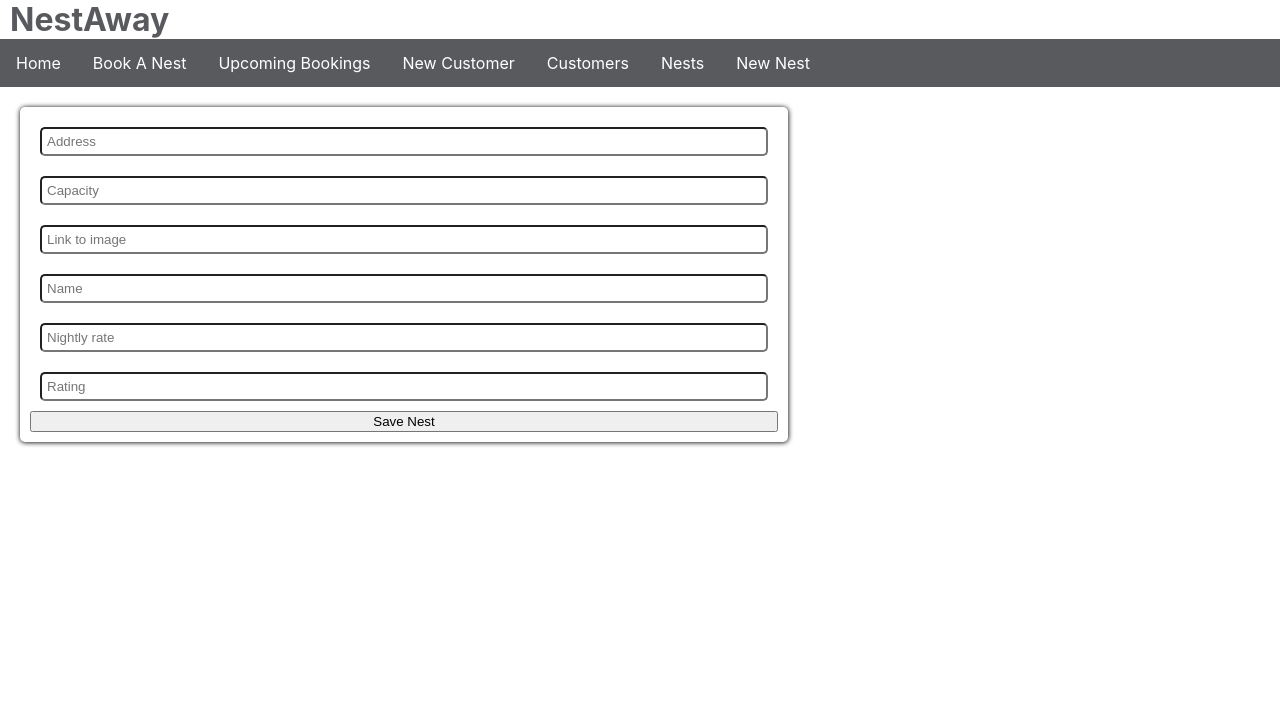
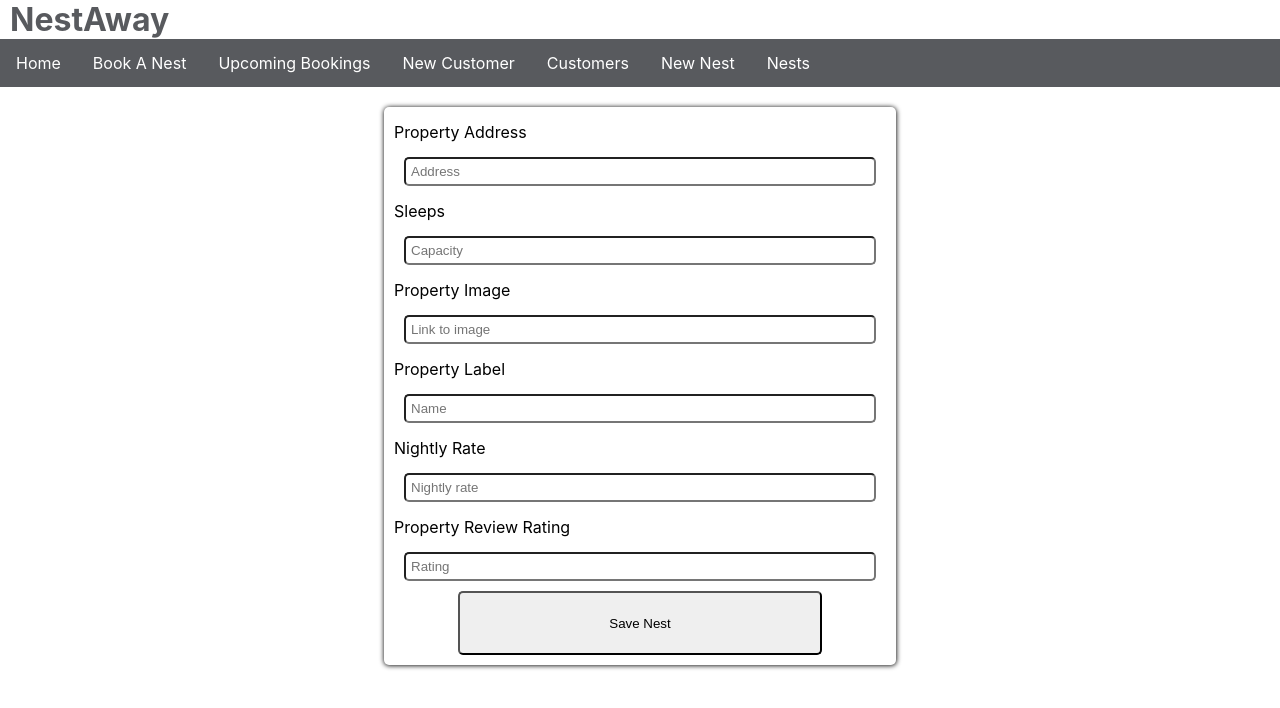
Before and after one commit to BornaMaticic/NestAway, a React (Create React App) app in the folder frontend/: page /propertyform in a window 1280 px wide. Shown: the top 708 px of the page. Built offline with nearby package versions, Linux system fonts and the light colour scheme; no server answers.

Commit message:
added css style and centering to new property

```diff
--- a/frontend/src/App.css
+++ b/frontend/src/App.css
@@ -27,7 +27,7 @@
   width: 10vw;
 }
 
-.booking-form-container{
+.form-container{
    display: flex;
    align-items: center;
    justify-content: center;
@@ -136,7 +136,7 @@
   background-color: #acacac;
 }
 
-#customer-form-submit{
+.form-submit{
   outline: none;
   border-radius: 5px;
   cursor: pointer;
@@ -145,7 +145,7 @@
   height: 5vw;
 }
 
-#customer-form-submit:hover{
+.form-submit:hover{
   background-color: #acacac;
 }
 
--- a/frontend/src/components/BookingForm.js
+++ b/frontend/src/components/BookingForm.js
@@ -65,7 +65,7 @@
   render() {
     return (
 
-      <div className="booking-form-container">
+      <div className="form-container">
 
       <form onSubmit={this.handleCriteriaSubmit}>
 
--- a/frontend/src/components/CustomerForm.js
+++ b/frontend/src/components/CustomerForm.js
@@ -23,7 +23,7 @@
 
   render(){
     return(
-      <div className="booking-form-container">
+      <div className="form-container">
 
       <form onSubmit={this.prepareCustomerToPost}>
 
@@ -33,7 +33,7 @@
         <label for="lastName">Last Name</label>
         <input type="text" placeholder="Last Name" name="lastName"/>
 
-        <button id="customer-form-submit" type="submit">Save Customer</button>
+        <button className="form-submit" type="submit">Save Customer</button>
       </form>
 
       </div>
--- a/frontend/src/components/NavBar.js
+++ b/frontend/src/components/NavBar.js
@@ -29,12 +29,13 @@
         </li>
 
         <li>
+          <Link to="/propertyform">New Nest</Link>
+        </li>
+
+        <li>
           <Link to="/properties">Nests</Link>
         </li>
 
-        <li>
-          <Link to="/propertyform">New Nest</Link>
-        </li>
 
       </ul>
       </>
--- a/frontend/src/components/PropertyForm.js
+++ b/frontend/src/components/PropertyForm.js
@@ -18,15 +18,32 @@
   }
 
   return(
+    <div className="form-container">
+
     <form onSubmit={preparePropertyToPost}>
+
+      <label for="address">Property Address</label>
       <input type="text" placeholder="Address" name="address"/>
+
+      <label for="capacity">Sleeps</label>
       <input type="text" placeholder="Capacity" name="capacity"/>
+
+      <label for="image_url">Property Image</label>
       <input type="text" placeholder="Link to image" name="image_url"/>
+
+      <label for="name">Property Label</label>
       <input type="text" placeholder="Name" name="name"/>
+
+      <label for="price">Nightly Rate</label>
       <input type="text" placeholder="Nightly rate" name="price"/>
+
+      <label for="rating">Property Review Rating</label>
       <input type="text" placeholder="Rating" name="rating"/>
-      <button type="submit">Save Nest</button>
+
+      <button className="form-submit" type="submit">Save Nest</button>
     </form>
+
+    </div>
   )
 }
 
```
